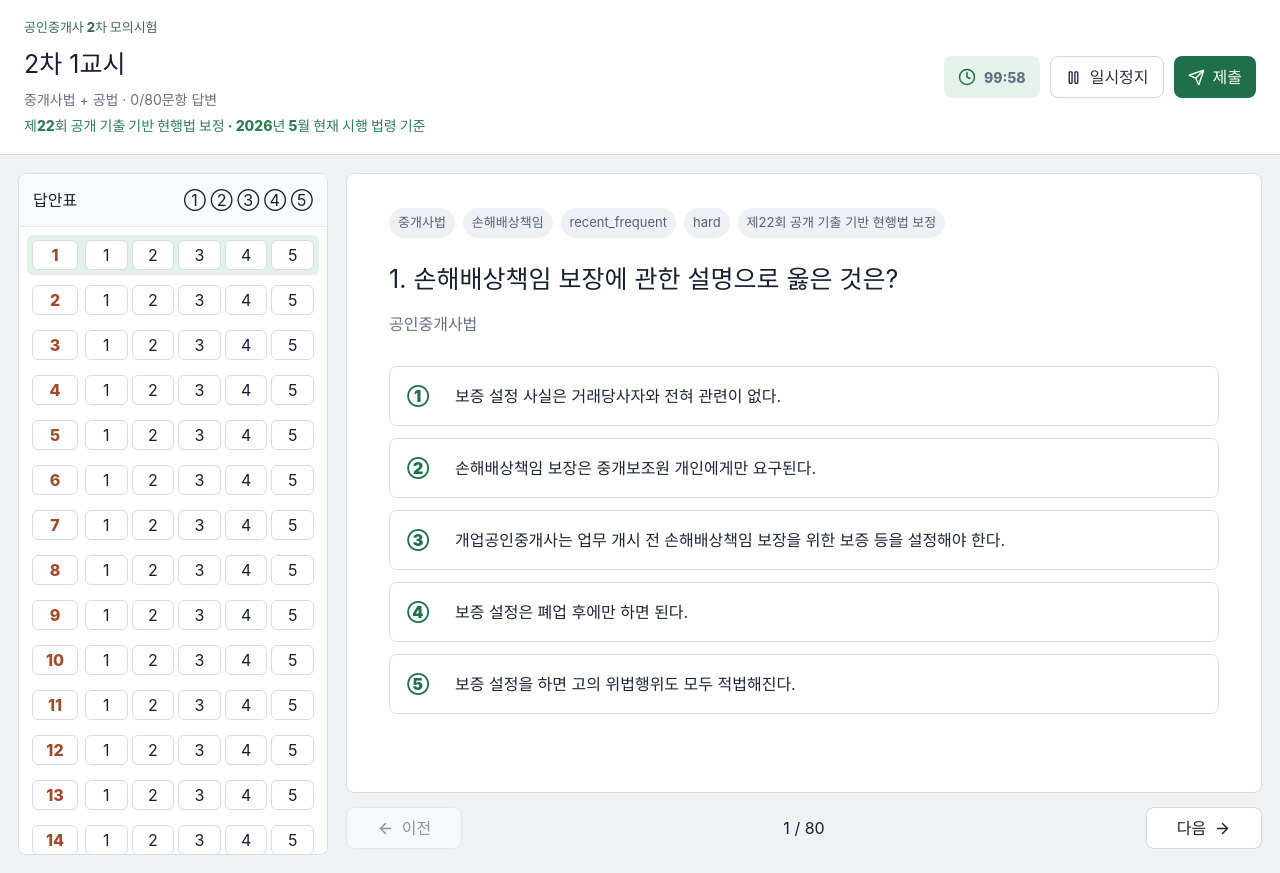
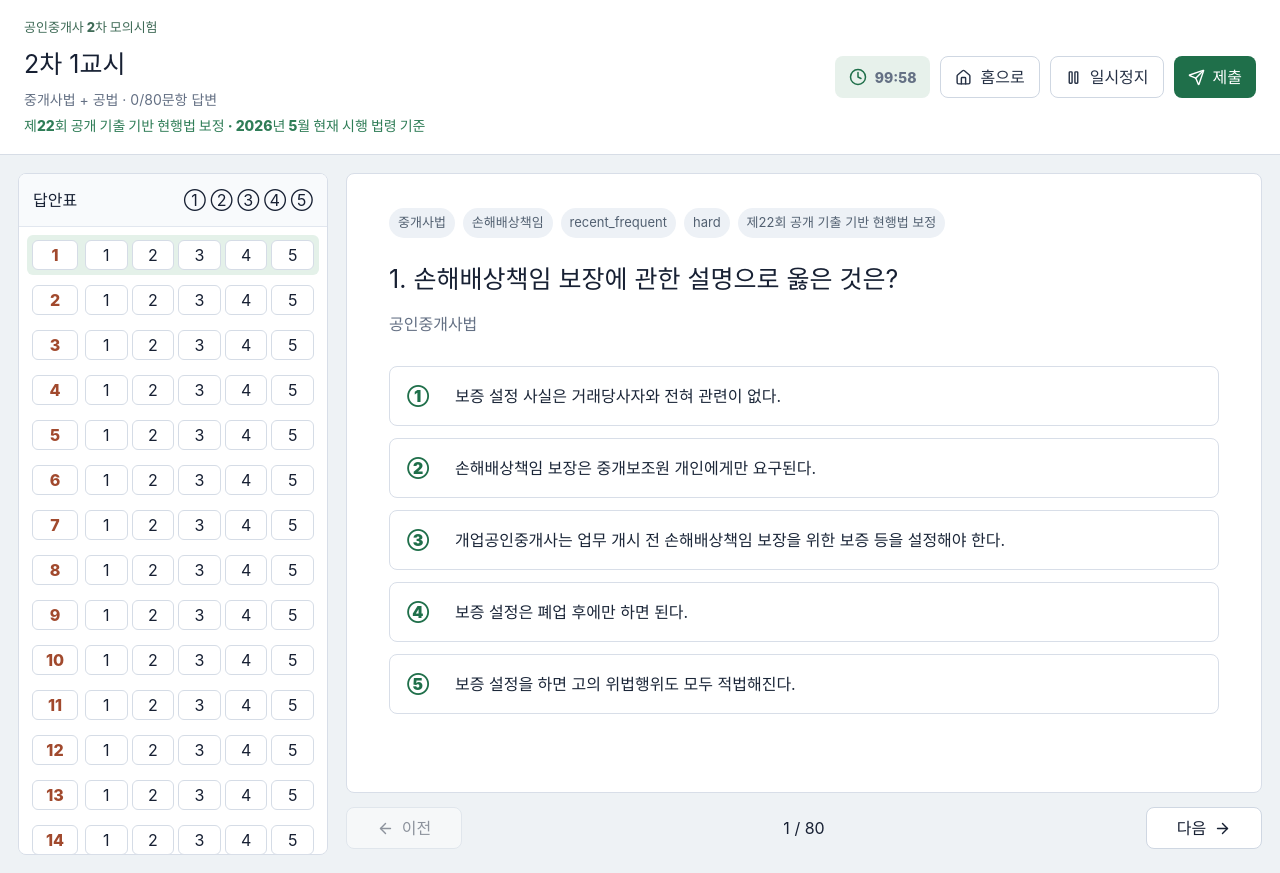
Before and after one commit to qtwow09-png/licensed-realtor-exam-app, a React (Vite) app: page / in a window 1280 px wide. Both pictures are taken after a click on the button "시험 시작". Built offline with nearby package versions, Linux system fonts and the light colour scheme.

Commit message:
Add home button during exam

```diff
--- a/src/App.tsx
+++ b/src/App.tsx
@@ -87,6 +87,16 @@ export default function App() {
     setWrongNoteCount(0);
     setResult(null);
     setSession(null);
+    setPage('setup');
+  }
+
+  function goHomeFromExam() {
+    if (!window.confirm('현재 풀이 이력을 버리고 홈으로 돌아갈까요?')) {
+      return;
+    }
+
+    setSession(null);
+    setResult(null);
     setPage('setup');
   }
 
@@ -190,6 +200,7 @@ export default function App() {
         onSelectAnswer={selectAnswer}
         onSelectQuestion={selectQuestion}
         onMove={moveQuestion}
+        onGoHome={goHomeFromExam}
         onTogglePause={togglePause}
         onSubmit={submitExam}
       />
--- a/src/components/ExamHeader.tsx
+++ b/src/components/ExamHeader.tsx
@@ -1,4 +1,4 @@
-import { Pause, Play, Send } from 'lucide-react';
+import { Home, Pause, Play, Send } from 'lucide-react';
 import type { ExamSession } from '../types/exam';
 import { subjectLabel } from '../store/examStore';
 import { Timer } from './Timer';
@@ -6,11 +6,12 @@ import { Timer } from './Timer';
 type ExamHeaderProps = {
   session: ExamSession;
   answeredCount: number;
+  onGoHome: () => void;
   onTogglePause: () => void;
   onSubmit: () => void;
 };
 
-export function ExamHeader({ session, answeredCount, onTogglePause, onSubmit }: ExamHeaderProps) {
+export function ExamHeader({ session, answeredCount, onGoHome, onTogglePause, onSubmit }: ExamHeaderProps) {
   return (
     <header className="examHeader">
       <div>
@@ -23,6 +24,10 @@ export function ExamHeader({ session, answeredCount, onTogglePause, onSubmit }:
       </div>
       <div className="headerControls">
         <Timer remainingSeconds={session.remainingSeconds} isPaused={session.isPaused} />
+        <button className="secondaryButton" type="button" onClick={onGoHome}>
+          <Home size={17} />
+          홈으로
+        </button>
         <button className="secondaryButton" type="button" onClick={onTogglePause}>
           {session.isPaused ? <Play size={17} /> : <Pause size={17} />}
           {session.isPaused ? '재개' : '일시정지'}
--- a/src/pages/ExamPage.tsx
+++ b/src/pages/ExamPage.tsx
@@ -9,6 +9,7 @@ type ExamPageProps = {
   onSelectAnswer: (questionId: string, choice: ChoiceNumber) => void;
   onSelectQuestion: (index: number) => void;
   onMove: (delta: -1 | 1) => void;
+  onGoHome: () => void;
   onTogglePause: () => void;
   onSubmit: () => void;
 };
@@ -18,6 +19,7 @@ export function ExamPage({
   onSelectAnswer,
   onSelectQuestion,
   onMove,
+  onGoHome,
   onTogglePause,
   onSubmit,
 }: ExamPageProps) {
@@ -29,6 +31,7 @@ export function ExamPage({
       <ExamHeader
         session={session}
         answeredCount={answeredCount}
+        onGoHome={onGoHome}
         onTogglePause={onTogglePause}
         onSubmit={onSubmit}
       />
```
